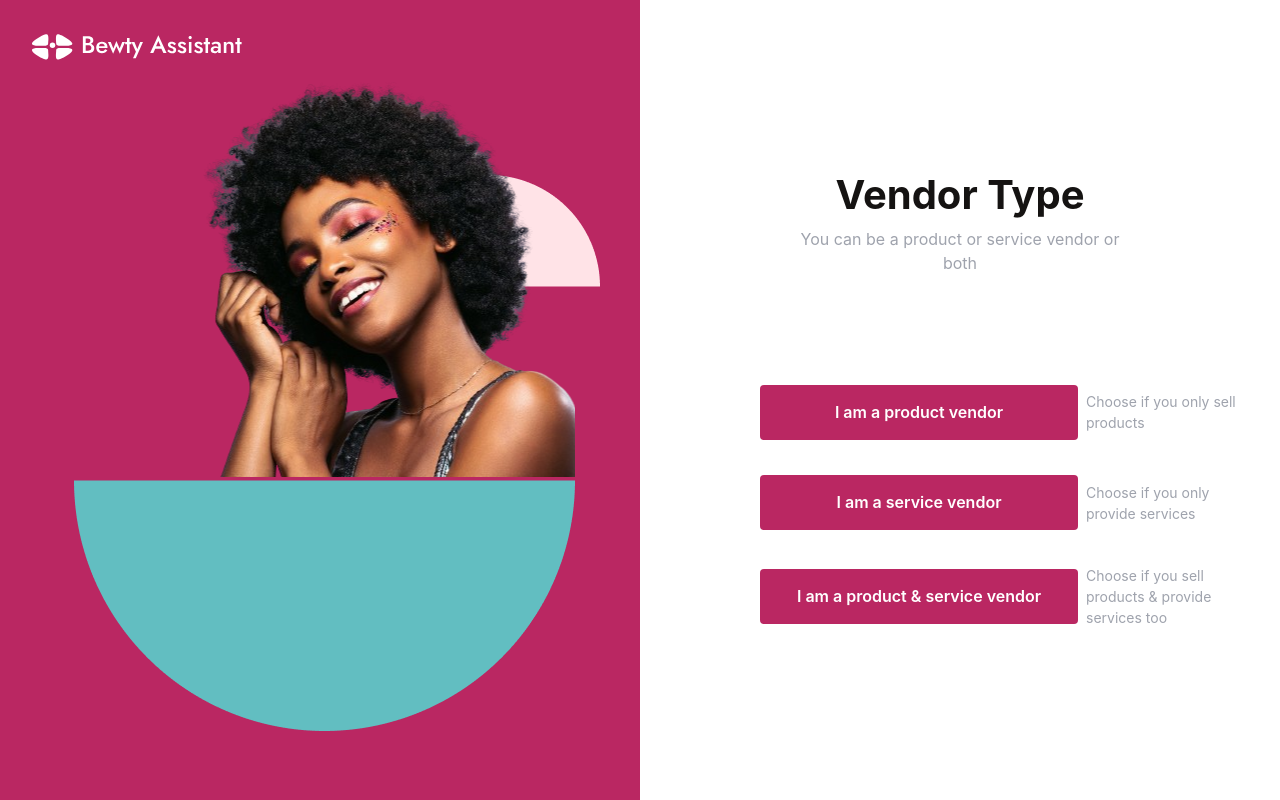
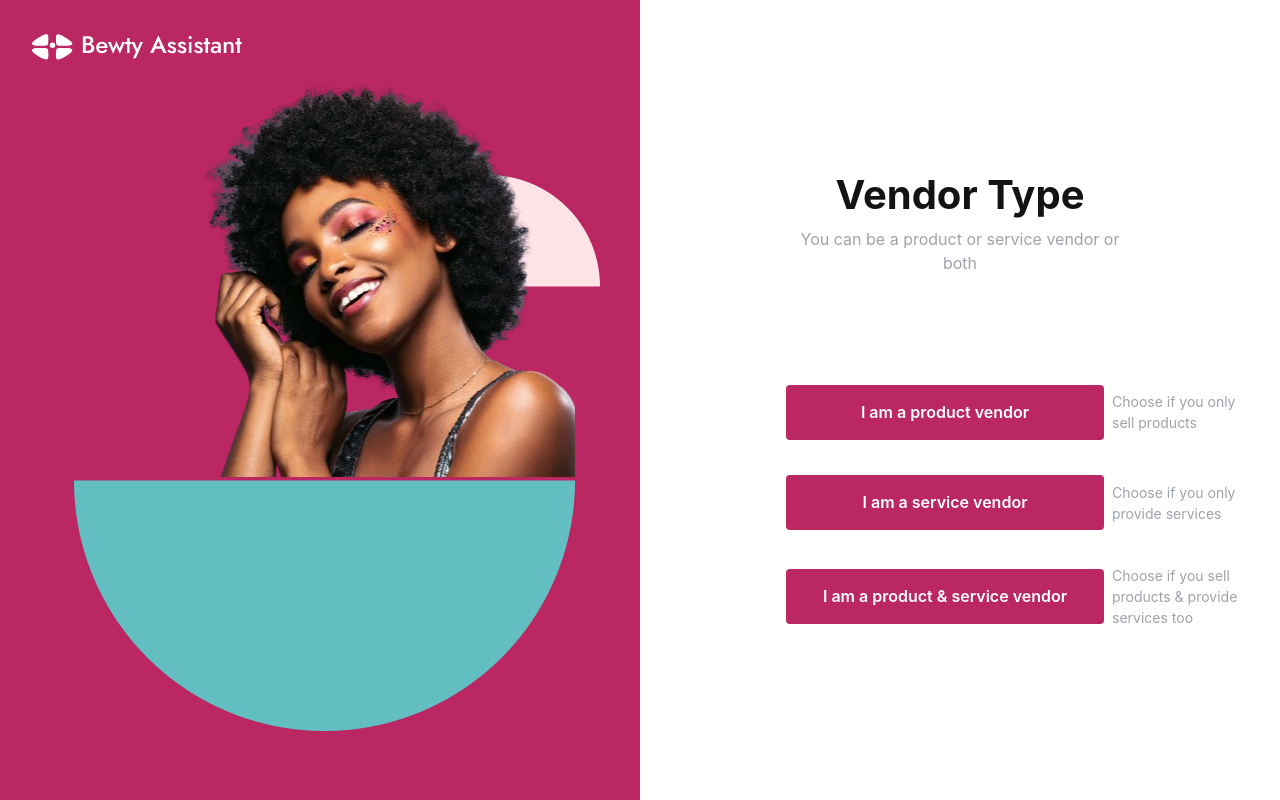
Before and after one commit to bewtyassistant/frontend, a Next.js app: page /onboarding in a window 1280 px wide. Built offline with nearby package versions, Linux system fonts and the light colour scheme; a web font is replaced by a local one.

Commit message:
fix style

```diff
--- a/app/onboarding/page.tsx
+++ b/app/onboarding/page.tsx
@@ -14,7 +14,7 @@ export default function Onboarding() {
         headingText={"Vendor Type"}
         subHeadingText="You can be a product or service vendor or both"
       >
-        <Flex pos="relative" ml="auto">
+        <Flex pos="relative" pl="20%">
           <Flex
             flexDir="column"
             w="full"
```
